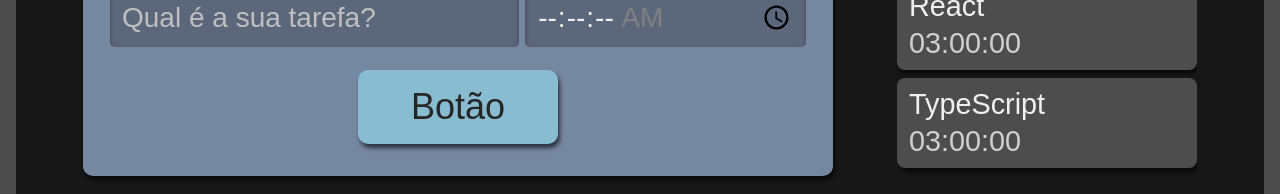
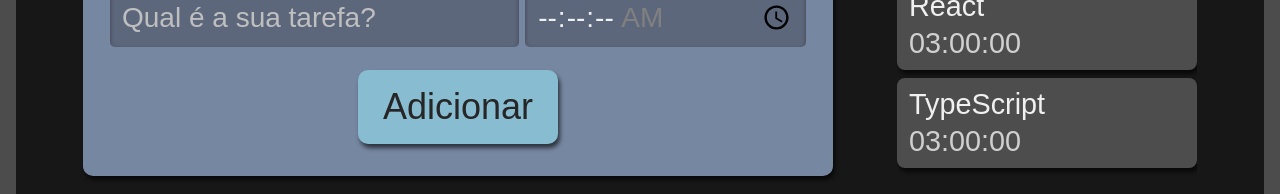
Before and after one commit to Jayromberg/to-do-list, a React (Create React App) app: page / in a window 1280 px wide. Shown: the part 340-534 px from the top of the page. Built offline with nearby package versions, Linux system fonts and the light colour scheme; the HTML template or start-up script is replaced by a standard one.

Commit message:
refactor: Refatora no button do formulario, para aceitar props

```diff
--- a/src/components/Button/index.tsx
+++ b/src/components/Button/index.tsx
@@ -1,11 +1,15 @@
 import React from 'react';
 import SubmitButton from './styles';
 
-class Button extends React.Component {
+interface IProps {
+  children: string;
+}
+
+class Button extends React.Component<IProps> {
   render() {
     return (
       <SubmitButton>
-        Botão
+        {this.props.children}
       </SubmitButton>
     )
   }
--- a/src/components/Form/index.tsx
+++ b/src/components/Form/index.tsx
@@ -32,7 +32,9 @@
             required
           />
         </div>
-        <Button />
+        <Button>
+          Adicionar
+        </Button>
       </Forms>
     )
   }
```
Also changed, not shown: 1 other file (tests, documents, lock files or other folders).
